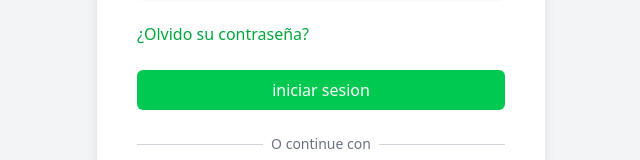
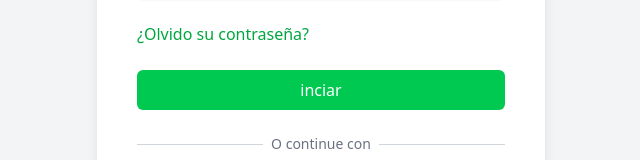
Before and after one commit to Medina-Euclides/Campo-Gestion, a React (Vite) app: page / in a window 1280 px wide. Shown: the part 413-573 px from the top of the page, without its empty margins (319-959 px from the left). Built offline with nearby package versions, Linux system fonts and the light colour scheme.

Commit message:
actualizando boton y corrigiendo loginpage

```diff
--- a/src/components/ui/Button.tsx
+++ b/src/components/ui/Button.tsx
@@ -1,19 +1,28 @@
 /**
  * componente de boton reutilizable
  */
+import React from 'react';
+
 interface ButtonProps {
-    text:string;
-    variant?: 'primary'|'secondary'|'outline';
-    onClick?: () => void;
+  children: React.ReactNode;
+  variant?: 'primary' | 'secondary' | 'outline';
   size?: 'sm' | 'md' | 'lg';
   fullWidth?: boolean;
-    type?: "button" | "submit" | "reset";
+  onClick?: () => void;
+  type?: 'button' | 'submit' | 'reset';
 }
 
-function Button({text, variant='primary', onClick, size='md', fullWidth, type}: ButtonProps) {
-    const baseClases = 'rounded-md font-medium transition-colors focus:outline-none';
+export const Button: React.FC<ButtonProps> = ({
+  children,
+  variant = 'primary',
+  size = 'md',
+  fullWidth = false,
+  onClick,
+  type = 'button',
+}) => {
+  const baseClasses = 'rounded-md font-medium transition-colors focus:outline-none';
 
-    const varianClasses = {
+  const variantClasses = {
     primary: 'bg-green-500 text-white hover:bg-green-600',
     secondary: 'bg-gray-200 text-gray-800 hover:bg-gray-300',
     outline: 'bg-transparent border border-gray-300 text-gray-800 hover:bg-gray-100',
@@ -27,18 +36,13 @@ function Button({text, variant='primary', onClick, size='md', fullWidth, type}:
 
   const widthClass = fullWidth ? 'w-full' : '';
 
-    return(
+  return (
     <button
-        className={`${baseClases} ${varianClasses[variant]} ${sizeClasses[size]} ${widthClass}`}
       type={type}
+      className={`${baseClasses} ${variantClasses[variant]} ${sizeClasses[size]} ${widthClass}`}
       onClick={onClick}
     >
-            {text}
+      {children}
     </button>
-    )
-}
-
-
-
-
-export default Button;
+  );
+};
--- a/src/pages/LoginPage.tsx
+++ b/src/pages/LoginPage.tsx
@@ -6,9 +6,9 @@
  */
 
 import { Mail } from "lucide-react";
-import Button from "../components/ui/Button";
 import { Input } from "../components/ui/Input";
 import { useNavigate } from "react-router-dom";
+import { Button } from "../components/ui/Button";
 
 export default function LoginPage() {
     const navigate = useNavigate();
@@ -51,7 +51,7 @@ export default function LoginPage() {
                     </div>
 
                     <div className="space-y-3">
-                        <Button type="submit" text="iniciar sesion" fullWidth/>
+                        <Button type="submit" fullWidth >inciar</Button>
                     </div>
 
                     <div className="relative">
```
Lines whose indentation alone changed are shown as unchanged.
